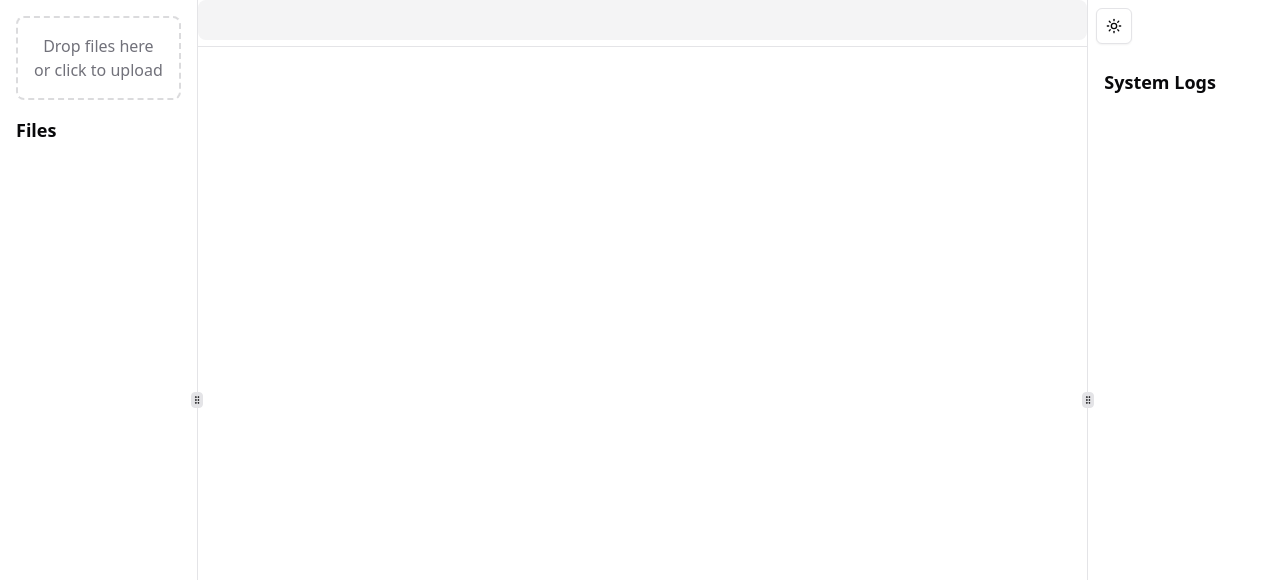
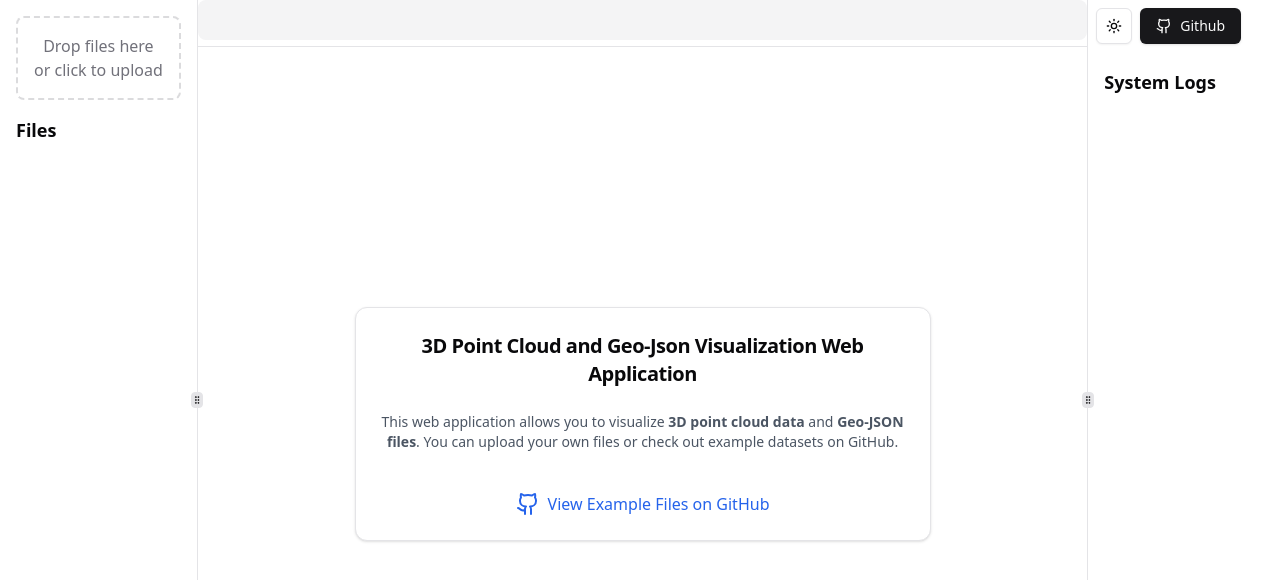
Before and after one commit to canyon/3d-web-viewer, a React (Vite) app: page / in a window 1280 px wide. Shown: the top 580 px of the page. Built offline with nearby package versions, Linux system fonts and the light colour scheme.

Commit message:
Add msg and icon

```diff
--- a/src/App.tsx
+++ b/src/App.tsx
@@ -1,4 +1,4 @@
-import { X } from "lucide-react";
+import { X, Github } from "lucide-react";
 import { v4 as uuidv4 } from "uuid";
 import { useDropzone } from "react-dropzone";
 import { useState, useCallback } from "react";
@@ -13,6 +13,14 @@ import {
   ResizablePanel,
   ResizablePanelGroup,
 } from "@/components/ui/resizable";
+import {
+  Card,
+  CardContent,
+  CardDescription,
+  CardFooter,
+  CardHeader,
+  CardTitle,
+} from "@/components/ui/card";
 import { ThemeProvider } from "@/components/theme-provider";
 
 import { UploadedFile, FileType, FileMeta, LogLevel } from "@/types";
@@ -193,9 +201,37 @@ export default function App() {
                   <ScrollBar orientation="horizontal" />
                 </ScrollArea>
               </Tabs>
-              <div className="w-full flex-1 relative">
-                {activeFile && (
+              <div className="w-full  h-screen  flex items-center justify-center ">
+                {activeFile ? (
                   <FileVisualizer file={activeFile} onLog={addLog} />
+                ) : (
+                  <Card className="max-w-xl mx-auto">
+                    <CardHeader>
+                      <CardTitle className="text-center text-xl font-semibold">
+                        3D Point Cloud and Geo-Json Visualization Web
+                        Application
+                      </CardTitle>
+                    </CardHeader>
+                    <CardContent>
+                      <CardDescription className="text-center text-gray-600 mb-4">
+                        This web application allows you to visualize{" "}
+                        <b>3D point cloud data</b> and <b>Geo-JSON files</b>.
+                        You can upload your own files or check out example
+                        datasets on GitHub.
+                      </CardDescription>
+                    </CardContent>
+                    <CardFooter className="flex justify-center">
+                      <a
+                        href="https://github.com/canyon/3d-web-viewer"
+                        target="_blank"
+                        rel="noopener noreferrer"
+                        className="inline-flex items-center text-blue-600 hover:underline"
+                      >
+                        <Github className="mr-2" />
+                        View Example Files on GitHub
+                      </a>
+                    </CardFooter>
+                  </Card>
                 )}
               </div>
             </div>
@@ -205,8 +241,23 @@ export default function App() {
 
           {/* Right Panel - Logs */}
           <ResizablePanel defaultSize={15} minSize={15} maxSize={30}>
-            <div className=" w-full flex p-2">
+            <div className=" w-full flex p-2 space-x-2">
               <ModeToggle />
+
+              <Button asChild>
+                <a
+                  href="https://github.com/canyon/3d-web-viewer"
+                  target="_blank"
+                  rel="noopener noreferrer"
+                >
+                  <Github />
+                  Github
+                </a>
+              </Button>
+              {/* <Button variant="outline" size="icon">
+                <a href="https://github.com/canyon/3d-web-viewer" target="_blank">
+                <Github /></a>
+              </Button> */}
             </div>
             <div className="h-full flex flex-col p-4">
               <h2 className="text-lg font-semibold mb-4">System Logs</h2>
--- a/src/components/FileVisualizer.tsx
+++ b/src/components/FileVisualizer.tsx
@@ -129,7 +129,7 @@ const FileVisualizer = ({ file, onLog }: FileVisualizerProps) => {
 
   const threeContainerRef = useRef<HTMLDivElement>(null);
   const sceneRef = useRef(new THREE.Scene());
-  const pcdGUI = useRef(new GUI());
+  const pcdGUI = useRef<GUI | null>(null);
   const rendererRef = useRef<THREE.WebGLRenderer>();
   const cameraRef = useRef<THREE.PerspectiveCamera>();
   const controlsRef = useRef<OrbitControls | null>(null);
@@ -243,8 +243,9 @@ const FileVisualizer = ({ file, onLog }: FileVisualizerProps) => {
 
           if (pcdGUI.current) {
             pcdGUI.current.destroy();
+          } else {
+            pcdGUI.current = new GUI();
           }
-          pcdGUI.current = new GUI();
           const pointFolder = pcdGUI.current.addFolder("Point Settings");
           const settings = {
             size:
--- a/src/components/LogViewer.tsx
+++ b/src/components/LogViewer.tsx
@@ -27,7 +27,7 @@ const LogViewer = (logs: LogViewerProps) => {
         }
 
         return (
-          <div key={index} className="text-sm py-1">
+          <div key={index} className="text-md py-1">
             <Card className="border border-gray-300 shadow-sm">
               <CardHeader>
                 <CardTitle className="text-xs text-gray-600">
```
